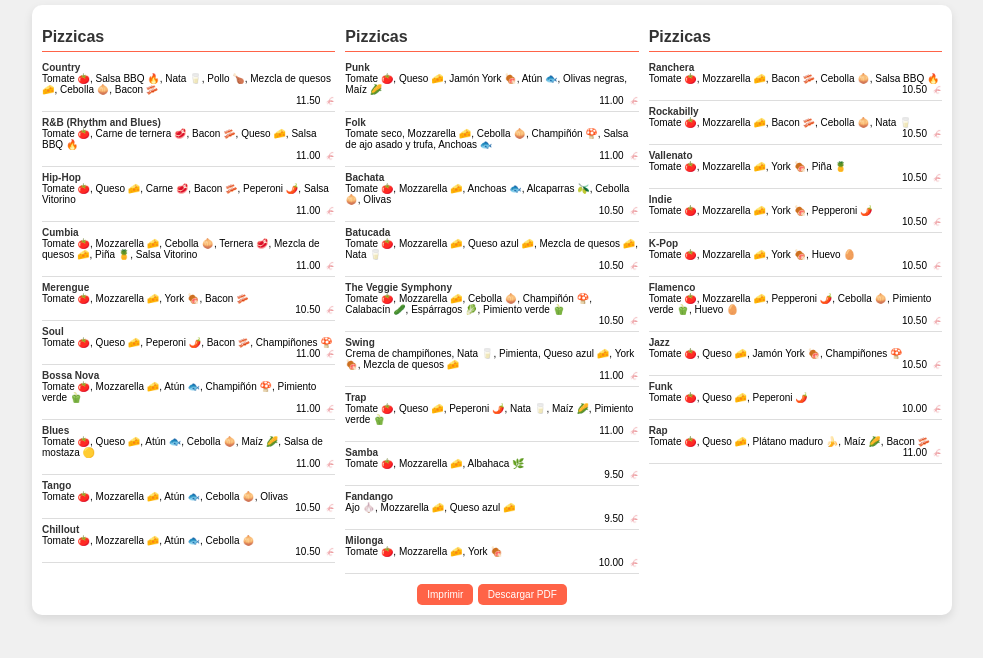
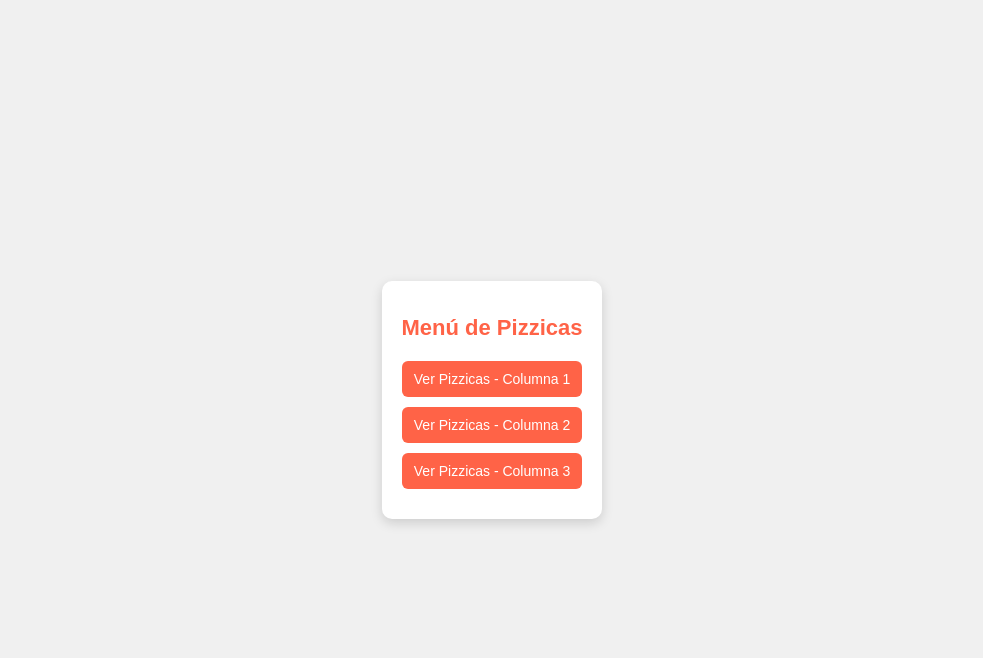
Before and after one commit to Noninapizzicas/Noninapizzicas, a plain HTML site: page index.html in a window 1280 px wide. Shown: the whole page, without its empty margins (148-1131 px from the left). Drawn offline with Linux system fonts and the light colour scheme.

Commit message:
Add files via upload

```diff
--- a/index.html
+++ b/index.html
@@ -3,153 +3,53 @@
 <head>
   <meta charset="UTF-8">
   <meta name="viewport" content="width=device-width, initial-scale=1.0">
-    <title>NO NI NÁ Pizzicas</title>
+  <title>NO NI NÁ - Índice de Pizzicas</title>
   <style>
     body {
       font-family: 'Arial', sans-serif;
-            margin: 5px;
+      background: #f0f0f0;
+      margin: 0;
       padding: 0;
-            background-color: #f0f0f0;
+      display: flex;
+      justify-content: center;
+      align-items: center;
+      height: 100vh;
     }
-
     .container {
-            max-width: 900px;
-            margin: 0 auto;
+      background: #fff;
+      padding: 20px;
+      border-radius: 10px;
+      box-shadow: 0 4px 12px rgba(0,0,0,0.15);
+      text-align: center;
+      max-width: 400px;
+    }
+    h1 {
+      color: #ff6347;
+      font-size: 22px;
+      margin-bottom: 20px;
+    }
+    a {
+      display: block;
+      text-decoration: none;
+      background: #ff6347;
+      color: white;
       padding: 10px;
-            background-color: #ffffff;
-            box-shadow: 0 4px 10px rgba(0, 0, 0, 0.1);
-            border-radius: 10px;
+      margin: 10px 0;
+      border-radius: 6px;
+      transition: background 0.3s;
+      font-size: 14px;
     }
-
-        h1 {
-            display: none; /* Ocultar el título */
-        }
-
-        .menu-sections {
-            display: flex;
-            justify-content: space-between;
-            gap: 10px;
-        }
-
-        .menu-section {
-            flex: 1;
-        }
-
-        .menu-section h2 {
-            font-size: 16px;
-            color: #333;
-            border-bottom: 1px solid #ff6347;
-            padding-bottom: 5px;
-            margin-bottom: 5px;
-        }
-
-        .menu-item {
-            display: flex;
-            justify-content: space-between;
-            padding: 5px 0;
-            font-size: 10px;
-            border-bottom: 1px solid #ddd;
-            flex-direction: column;
-        }
-
-        .menu-item strong {
-            color: #333;
-        }
-
-        .menu-item span.price {
-            display: flex;
-            justify-content: flex-end;
-            align-items: center;
-        }
-
-        .menu-item img {
-            width: 10px;
-            margin-left: 5px;
-            vertical-align: middle;
-        }
-
-        .buttons {
-            margin-top: 10px;
-            text-align: center;
-        }
-
-        .buttons button {
-            padding: 5px 10px;
-            font-size: 10px;
-            background-color: #ff6347;
-            color: white;
-            border: none;
-            cursor: pointer;
-            border-radius: 5px;
-            transition: background-color 0.3s ease;
-        }
-
-        .buttons button:hover {
-            background-color: #e5533c;
+    a:hover {
+      background: #e5533c;
     }
   </style>
 </head>
 <body>
-
   <div class="container">
-
-    <div class="menu-sections">
-        <div class="menu-section">
-            <h2>Pizzicas</h2>
-            <div id="menu-pizzicas-1"></div>
+    <h1>Menú de Pizzicas</h1>
+    <a href="pizzicas-col1.html">Ver Pizzicas - Columna 1</a>
+    <a href="pizzicas-col2.html">Ver Pizzicas - Columna 2</a>
+    <a href="pizzicas-col3.html">Ver Pizzicas - Columna 3</a>
   </div>
-        <div class="menu-section">
-            <h2>Pizzicas</h2>
-            <div id="menu-pizzicas-2"></div>
-        </div>
-        <div class="menu-section">
-            <h2>Pizzicas</h2>
-            <div id="menu-pizzicas-3"></div>
-        </div>
-    </div>
-
-    <div class="buttons">
-        <button onclick="window.print()">Imprimir</button>
-        <button onclick="downloadPDF()">Descargar PDF</button>
-    </div>
-</div>
-
-<script>
-  // Cargar el menú desde el archivo JSON
-  fetch('menu.json')
-    .then(response => response.json())
-    .then(data => {
-      let col1 = document.getElementById('menu-pizzicas-1');
-      let col2 = document.getElementById('menu-pizzicas-2');
-      let col3 = document.getElementById('menu-pizzicas-3');
-
-      const total = data.pizzicas.length;
-      const tercio = Math.ceil(total / 3);
-
-      const colP1 = data.pizzicas.slice(0, tercio);
-      const colP2 = data.pizzicas.slice(tercio, tercio * 2);
-      const colP3 = data.pizzicas.slice(tercio * 2);
-
-      const render = (container, items) => {
-        items.forEach(item => {
-          container.innerHTML += `<div class="menu-item">
-                                    <span><strong>${item.name}</strong></span>
-                                    <span>${item.ingredients}</span>
-                                    <span class="price">${item.price} <img src="euro.png" alt="euro"></span>
-                                  </div>`;
-        });
-      };
-
-      render(col1, colP1);
-      render(col2, colP2);
-      render(col3, colP3);
-    });
-
-  // Placeholder para mantener el botón; implementa tu lógica de PDF si aplica
-  function downloadPDF() {
-    alert('Función de descarga de PDF no implementada en este archivo.');
-  }
-</script>
-
 </body>
 </html>
```
Also changed, not shown: pizzicas-col1.html (added, +40 -0 lines), pizzicas-col2.html (added, +41 -0 lines), pizzicas-col3.html (added, +40 -0 lines). Lines whose indentation alone changed are shown as unchanged.
